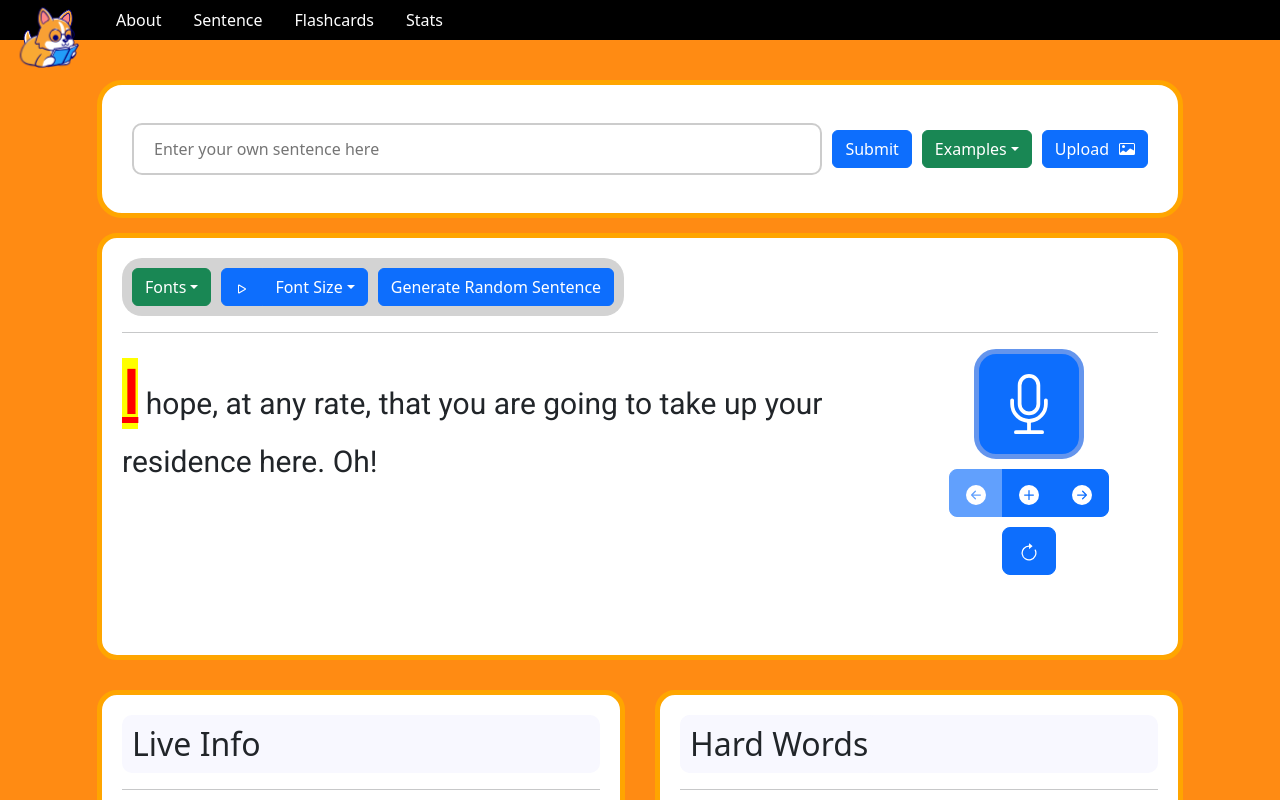
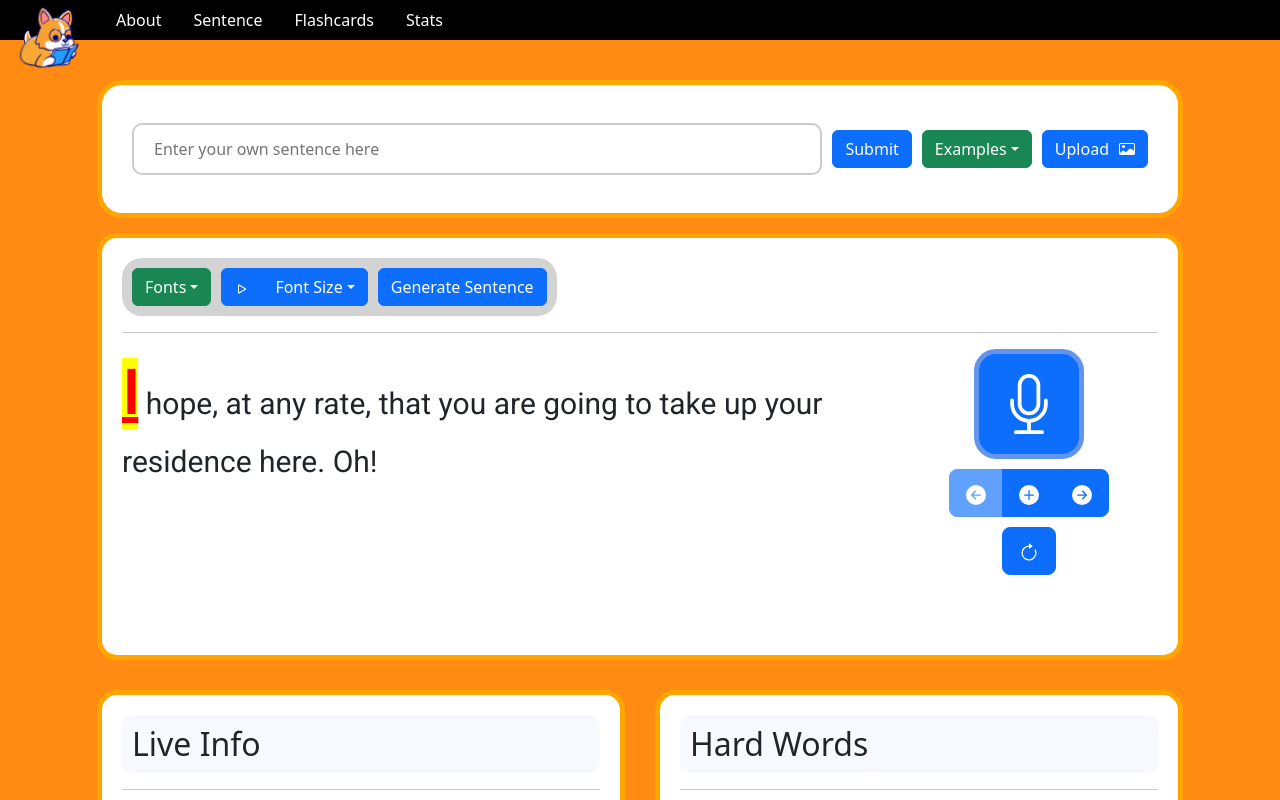
Before and after one commit to arihanv/ReadSpeak, a React (Create React App) app: page /sentence in a window 1280 px wide. Shown: the top 800 px of the page. Built offline with nearby package versions, Linux system fonts and the light colour scheme; what compromise would draw is missing.

Commit message:
Slight UI change in buttons tooltip

```diff
--- a/src/Pages/App.js
+++ b/src/Pages/App.js
@@ -537,7 +537,7 @@ function App() {
                   {isListening ? <Icon.Mic /> : <Icon.MicMute />}
                 </div> */}
                 <Button onClick={() => generateSent()}>
-                  Generate Random Sentence
+                  Generate Sentence
                 </Button>
               </motion.div>
               <hr></hr>
```
